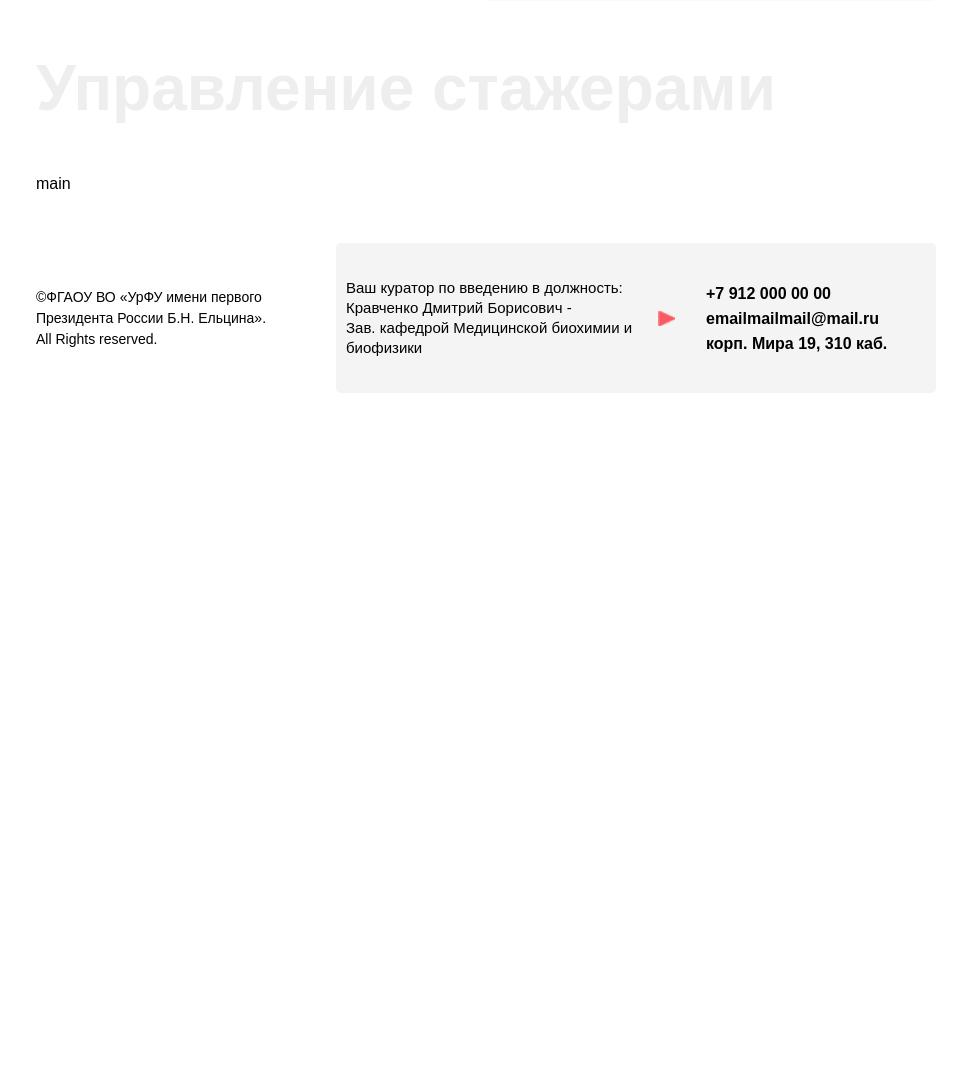
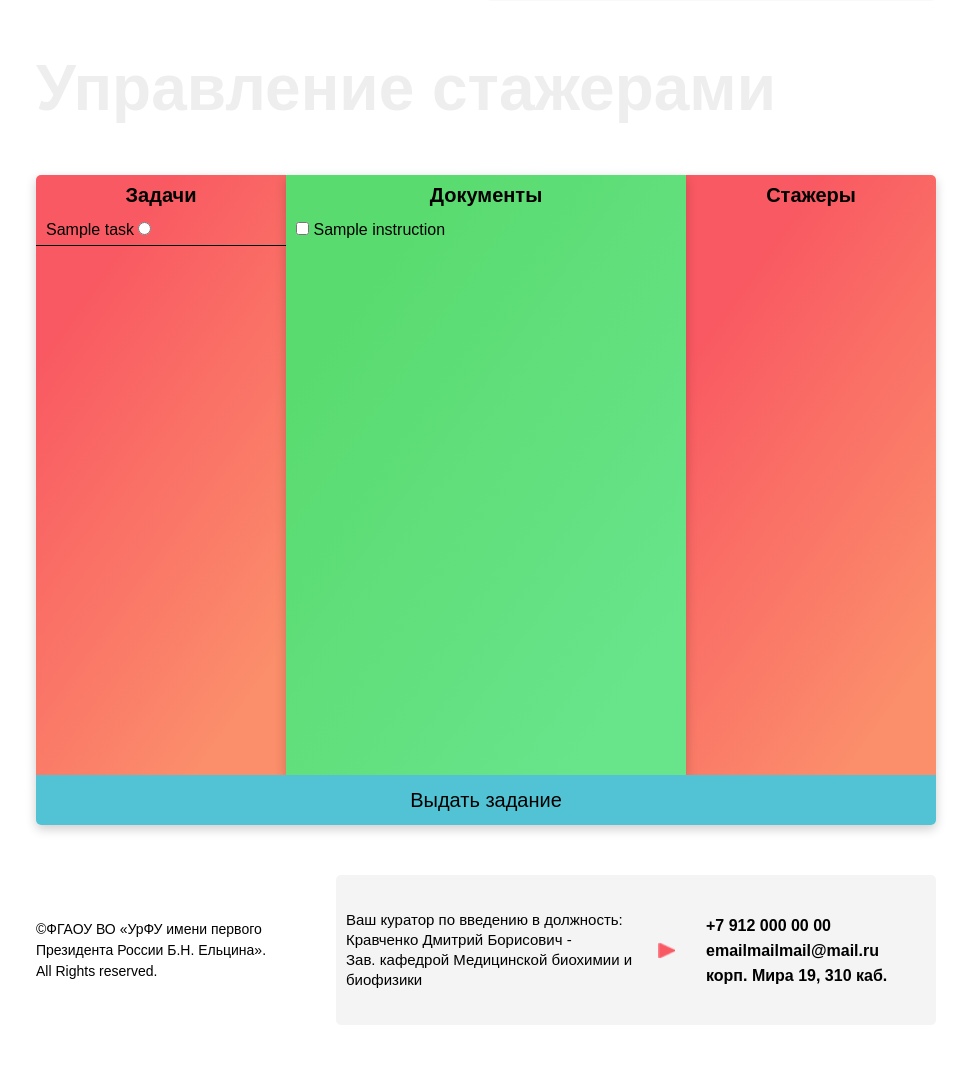
Before and after one commit to ShineSquad/CP_2020, a PHP site: page /CP_2020/supervisor.php in a window 1280 px wide. Shown: the part 299-1374 px from the top of the page, without its empty margins (154-1125 px from the left). Before the commit the page ends 655 px from the top, so only its background shows below. Run offline with PHP 8.4, Linux system fonts and the light colour scheme; tables that the repository leaves empty or names only in its code hold one stand-in row (values such as "Sample post").

Commit message:
edit supervisor

```diff
--- a/components/head.htm
+++ b/components/head.htm
@@ -10,6 +10,7 @@
 	<link rel="stylesheet" type="text/css" href="./styles/institute-content.css">
 	<link rel="stylesheet" type="text/css" href="./styles/responsibilities-content.css">
 	<link rel="stylesheet" type="text/css" href="./styles/tasks.css">
+	<link rel="stylesheet" type="text/css" href="./styles/supervisor-main.css">
 	<link rel="stylesheet" type="text/css" href="./styles/main-intern-content.css">
 	<script type="text/javascript" src="./scripts/script.js"></script>
 </head>
--- /dev/null
+++ b/components/supervisor-main.php
@@ -0,0 +1,115 @@
+<div class="main-supervisor" id="main-content">
+	<div class="task-container">
+		<div class="title">
+			Задачи
+		</div>
+		<div class="task-list">
+			<?php
+				$sql = "SELECT * FROM tasks WHERE status=0";
+				$result = mysqli_query($link, $sql);
+				while ($row = mysqli_fetch_assoc($result)) {
+					$id = $row['id'];
+					$title = $row['title'];
+					$node_id="n_".$id;
+					echo "
+						<label for='$node_id' class='task-item' id='$id'>
+							$title
+							<input id='$node_id' type='radio' name='task' value='$id'/>
+						</label>
+					";
+				}
+			?>
+		</div>
+	</div>
+	<div class="document-container">
+		<div class="title">
+			Документы
+		</div>
+		<div class="document-list">
+			<?php
+				$position = 1;
+				if (isset($_GET["change_position"])) {
+					$position = $_GET["position"];
+				}
+				if (isset($_GET["change_docs"])) {
+					$intern_id = $_GET["intern_id"];
+
+					$sql = "SELECT * FROM users_position WHERE user_id=$intern_id";
+					$result = mysqli_query($link, $sql);
+
+					while ($row = mysqli_fetch_assoc($result)) {
+						$position = $row["position_id"];
+					}
+				}
+
+					$sql = "SELECT * FROM positions WHERE id=$position";
+					$result = mysqli_query($link, $sql);
+					if ($result) {
+						while ($row = mysqli_fetch_assoc($result)) {
+							$pos_name = $row["name"];
+						}
+						// echo $pos_name;
+					}
+
+				$sql = "SELECT instructions.* FROM instructions
+						INNER JOIN position_instructions
+						ON instructions.id = position_instructions.instruction_id
+						WHERE position_instructions.position_id = $position";
+				$result = mysqli_query($link, $sql);
+				while ($row = mysqli_fetch_assoc($result)) {
+					$id = $row['id'];
+					$name = $row['name'];
+					$node_id="m_".$id;
+					echo "
+						<label for='$node_id' class='document-item' id='$id'>
+							<input id='$node_id' type='checkbox' name='document'  value='$id'>
+							<p>$name</p>
+						</label>
+					";
+				}
+			?>
+		</div>
+	</div>
+	<div class="intern-container">
+		<div class="title">
+			Стажеры
+		</div>
+		<div class="intern-list">
+			<?php
+				$sql = "SELECT * FROM users
+						INNER JOIN menthors ON users.id=menthors.supervisor WHERE menthors.supervisor=$user_id";
+				$interns = array();
+				$result = mysqli_query($link, $sql);
+				if ($result) {
+					while ($row = mysqli_fetch_assoc($result)) {
+						$interns[] = $row["intern"]; }
+				}
+
+				$sql = "SELECT * FROM users WHERE id IN (" . implode(",", $interns) . ")";
+				$result = mysqli_query($link, $sql);
+
+				if ($result) {
+					while ($row = mysqli_fetch_assoc($result)) {
+						$id = $row['id'];
+						$name = $row['name'];
+						$node_id="f_".$id;
+						$selected = "";
+						if (isset($intern_id) && $intern_id == $id) $selected = "checked";
+
+						echo "
+							<label for='$node_id' class='intern-item' id='$id'>
+								$name
+								<input id='$node_id' type='radio' name='intern' value='$id'
+								oninput='change_docs($id)'
+								$selected />
+							</label>
+						";
+					}
+				}
+			?>
+		</div>
+	</div>
+	<div class="button-container">
+		<button onclick="apply_task(); return false;">Выдать задание</button>
+	</div>
+</div>
--- /dev/null
+++ b/styles/supervisor-main.css
@@ -0,0 +1,93 @@
+main .main-supervisor .task-container,
+main .main-supervisor .document-container,
+main .main-supervisor .intern-container {
+	height: 600px;
+	display: inline-block;
+	box-shadow: 0px 4px 11px rgba(0, 0, 0, 0.2);
+}
+
+main .main-supervisor .task-container {
+	width: 250px;
+	background: linear-gradient(125.38deg, #F95962 19.12%, #FB8E6B 86.53%);
+	float: left;
+	border-radius: 5px 0 0 0;
+}
+
+main .main-supervisor .document-container {
+	width: 400px;
+	background: linear-gradient(125.38deg, #5ADB6F 19.12%, #68E48B 86.53%);
+}
+
+main .main-supervisor .intern-container {
+	width: 250px;
+	background: linear-gradient(125.38deg, #F95962 19.12%, #FB8E6B 86.53%);
+	float: right;
+	border-radius: 0 5px 0 0;
+}
+
+main .main-supervisor div .title {
+	width: 100%;
+	height: 40px;
+	line-height: 40px;
+	text-align: center;
+	font-weight: bold;
+	font-size: 20px;
+}
+
+main .main-supervisor .task-container .task-list,
+main .main-supervisor .document-container .document-list,
+main .main-supervisor .intern-container .intern-list {
+	height: calc(100% - 44px);
+	width: 100%;
+	overflow-y: auto;
+}
+
+main .main-supervisor .task-container .task-list .task-item,
+main .main-supervisor .document-container .document-list .document-item,
+main .main-supervisor .intern-container .intern-list .intern-item {
+	height: 30px;
+	width: calc(100% - 10px);
+	cursor: pointer;
+	padding-left: 10px;
+	line-height: 30px;
+
+}
+
+main .main-supervisor .task-container .task-list .task-item {
+	border-bottom: 1px solid black;
+	display: block;
+}
+
+main .main-supervisor .document-container .document-list .document-item p {
+	display: inline-block;
+}
+
+main .main-supervisor .document-container .document-list .document-item {
+	display: inline-block;
+}
+
+main .main-supervisor .intern-container .intern-list .intern-item {
+	border-bottom: 1px solid black;
+	display: block;
+}
+
+main .main-supervisor .button-container {
+	width: 100%;
+	height: 50px;
+	box-shadow: 0px 4px 11px rgba(0, 0, 0, 0.2);
+	border-radius: 0 0 5px 5px;
+}
+
+main .main-supervisor .button-container button {
+	width: 100%;
+	height: 100%;
+	font-size: 20px;
+	cursor: pointer;
+	border: none;
+	background-color: #52C3D4;
+	border-radius: 0 0 5px 5px;
+}
+
+main .main-supervisor .button-container button:hover {
+	background-color: #60DBDB;
+}
--- a/supervisor.php
+++ b/supervisor.php
@@ -1,6 +1,6 @@
 <?php
 	require "./debug/db_link.php";
-	$user_type = 3;
+	$user_type = 2;
 ?>
 <!DOCTYPE html>
 <html>
@@ -12,9 +12,7 @@
 		<div class="title-instruction">
 			Управление стажерами
 		</div>
-		<div class="main-content" id="main-content">
-			main
-		</div>
+		<?php require "./components/supervisor-main.php"?>
 	</main>
 	<?php require"./components/footer-style.htm"?>
 </body>
```
